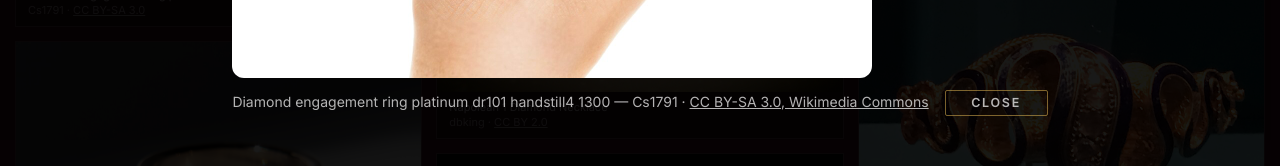
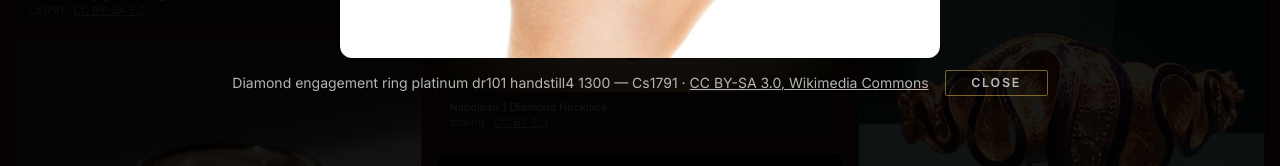
Before and after one commit to Chinmaya1999/FRINGLALE, a Next.js app in the folder web/: page /shop in a window 1280 px wide. Both pictures are taken after a click on the button 218 px from the left and 1931 px from the top of the page. Shown: the part 2154-2320 px from the top of the page. Built offline with nearby package versions, Linux system fonts and the light colour scheme; no server answers.

Commit message:
new update

```diff
--- a/web/components/WorldGallery.jsx
+++ b/web/components/WorldGallery.jsx
@@ -1,5 +1,6 @@
 'use client';
-import { useState } from 'react';
+import { useEffect, useState } from 'react';
+import { createPortal } from 'react-dom';
 import items from '@/lib/gallery.json';
 
 const CATS = [['all', 'All'], ['ring', 'Rings'], ['necklace', 'Necklaces'], ['earring', 'Earrings'], ['bangle', 'Bracelets'], ['pendant', 'Pendants'], ['bridal', 'Gold markets']];
@@ -8,6 +9,14 @@
 export default function WorldGallery() {
   const [cat, setCat] = useState('all');
   const [open, setOpen] = useState(null);
+  useEffect(() => {
+    if (!open) return;
+    const onKey = (e) => e.key === 'Escape' && setOpen(null);
+    const prev = document.body.style.overflow;
+    document.body.style.overflow = 'hidden';
+    window.addEventListener('keydown', onKey);
+    return () => { document.body.style.overflow = prev; window.removeEventListener('keydown', onKey); };
+  }, [open]);
   const list = items.filter((i) => cat === 'all' || i.cat === cat);
   return (
     <section className="maroon-band py-20" aria-label="Jewellery from around the world">
@@ -24,13 +33,16 @@ export default function WorldGallery() {
             </figure>))}
         </div>
       </div>
-      {open && (
-        <div className="fixed inset-0 z-50 flex items-center justify-center bg-black/90 p-4" role="dialog" aria-modal="true" aria-label={open.title} onClick={() => setOpen(null)}>
-          <figure className="max-h-full max-w-4xl" onClick={(e) => e.stopPropagation()}>
-            <img src={open.src} alt={open.title} className="max-h-[80vh] rounded-xl" />
-            <figcaption className="mt-3 text-sm text-white/70">{open.title} — {open.artist} · <a className="underline" href={open.page} target="_blank" rel="noreferrer">{open.license}, Wikimedia Commons</a> <button className="btn btn-ghost ml-3 !py-1 text-xs text-white" onClick={() => setOpen(null)}>Close</button></figcaption>
+      {open && createPortal(
+        <div className="fixed inset-0 z-[100] flex items-center justify-center overflow-y-auto bg-black/90 p-4" role="dialog" aria-modal="true" aria-label={open.title} onClick={() => setOpen(null)}>
+          <figure className="mx-auto flex max-h-full w-fit max-w-4xl flex-col items-center" onClick={(e) => e.stopPropagation()}>
+            <img src={open.src} alt={open.title} className="max-h-[75vh] w-auto max-w-full rounded-xl object-contain" />
+            <figcaption className="mt-3 flex w-full flex-wrap items-center justify-between gap-x-4 gap-y-2 text-sm text-white/70">
+              <span className="min-w-0">{open.title}{open.artist ? ` — ${open.artist}` : ''} · <a className="underline" href={open.page} target="_blank" rel="noreferrer">{open.license}, Wikimedia Commons</a></span>
+              <button className="btn btn-ghost shrink-0 !py-1 text-xs text-white" onClick={() => setOpen(null)}>Close</button>
+            </figcaption>
           </figure>
-        </div>)}
+        </div>, document.body)}
     </section>
   );
 }
--- a/web/next.config.mjs
+++ b/web/next.config.mjs
@@ -2,6 +2,7 @@ const API = process.env.API_URL || 'http://localhost:4000';
 export default {
   reactStrictMode: true,
   poweredByHeader: false,
+  devIndicators: false,
   async rewrites() {
     return [
       { source: '/api/:path*', destination: `${API}/api/:path*` },
```
